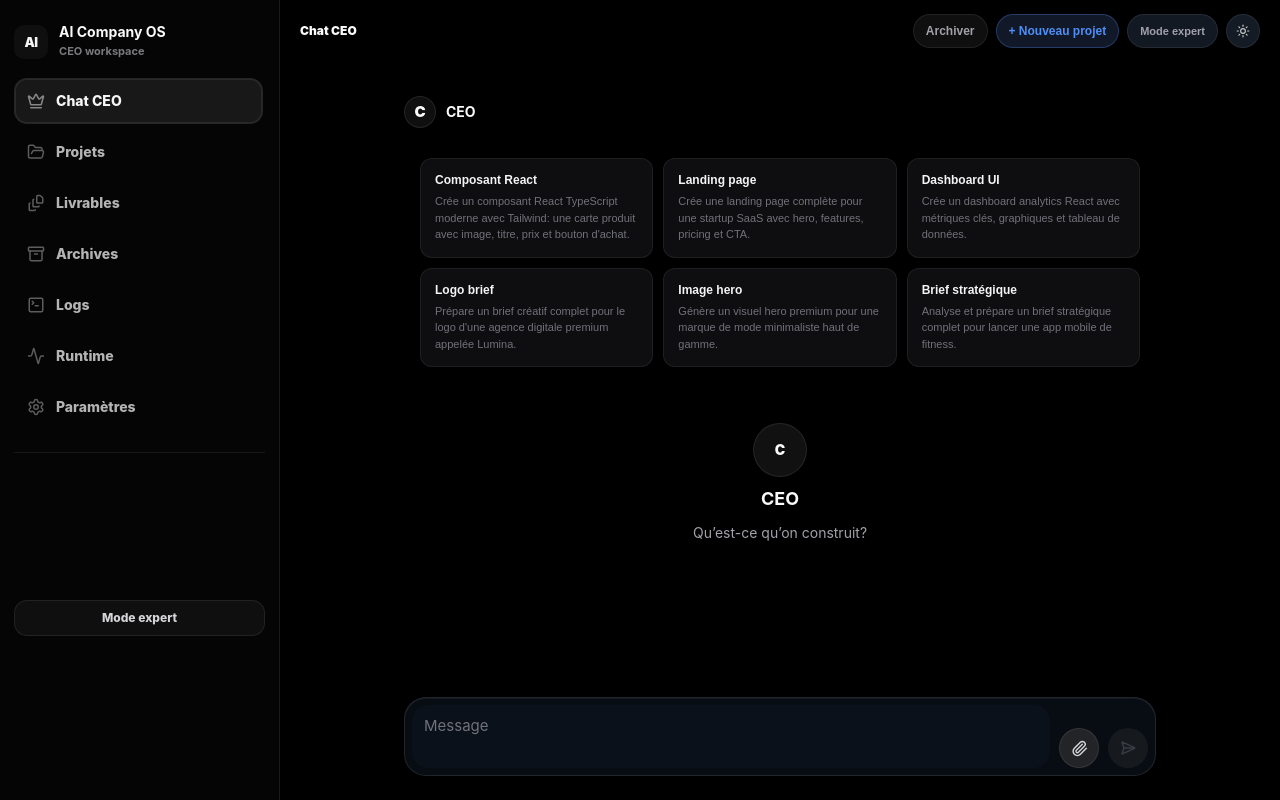
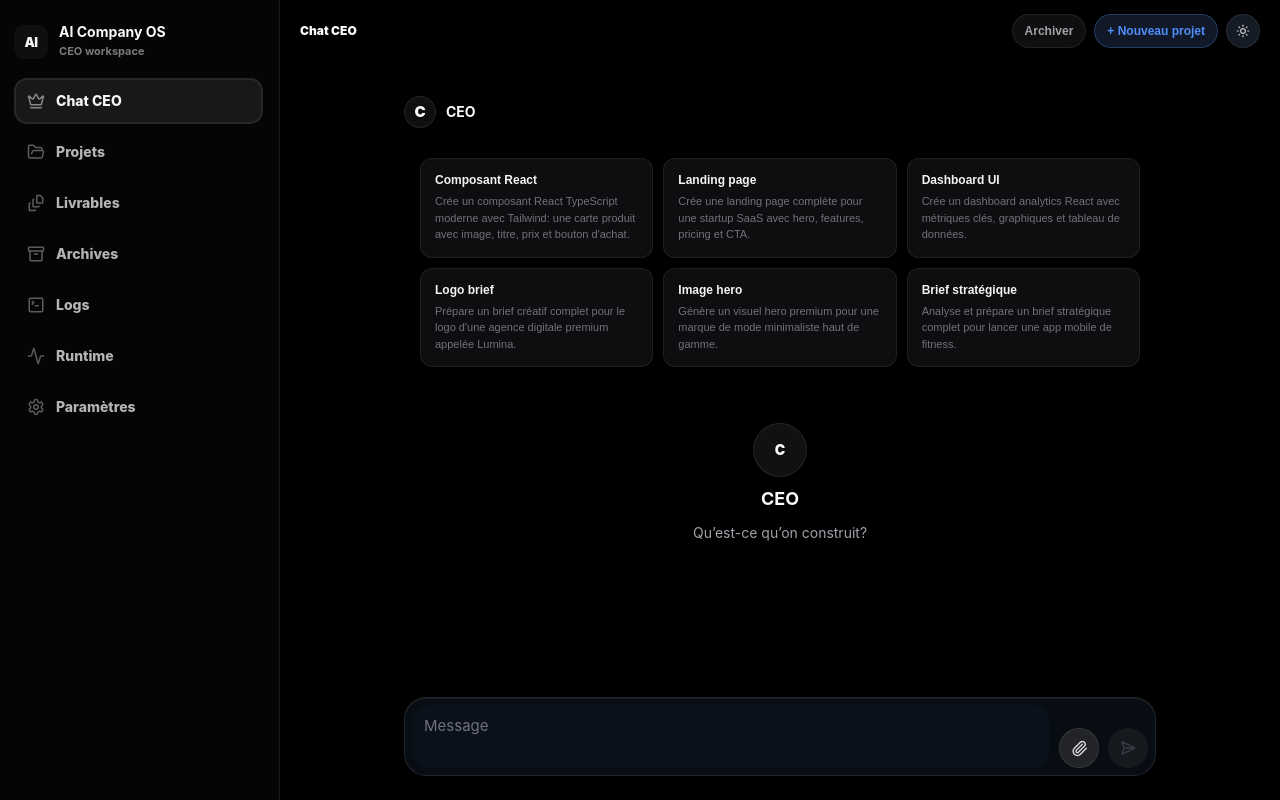
Before and after one commit to simon07819/AI-Company-OS, a Next.js app in the folder control-center/: page /ceo in a window 1280 px wide. Built offline with nearby package versions, Linux system fonts and the light colour scheme.

Commit message:
fix: remove expert mode entry points from UI

```diff
--- a/control-center/src/components/ceo/CEOCommandSurface.tsx
+++ b/control-center/src/components/ceo/CEOCommandSurface.tsx
@@ -125,8 +125,8 @@
   done: "Terminé",
 };
 
-export default function CEOCommandSurface({ expertMode = false }: { expertMode?: boolean }) {
-  const isExpert = expertMode;
+export default function CEOCommandSurface() {
+  const isExpert = false;
   const [mission, setMission] = useState<CEOCurrentMission | null>(null);
   const [result, setResult] = useState<CEOCurrentResult | null>(null);
   const [conversationId] = useState(() => `ceo-${Date.now().toString(36)}-${Math.random().toString(36).slice(2, 8)}`);
--- a/control-center/src/components/os/AppTopBar.tsx
+++ b/control-center/src/components/os/AppTopBar.tsx
@@ -4,8 +4,6 @@
 import { useRouter } from "next/navigation";
 import { Menu } from "lucide-react";
 import ThemeToggle from "@/components/ThemeToggle";
-import { useOptionalViewMode } from "./ViewModeProvider";
-import ViewModeToggle from "./ViewModeToggle";
 
 export default function AppTopBar({
   activeLabel,
@@ -15,7 +13,6 @@
   onMenuClick: () => void;
 }) {
   const router = useRouter();
-  const viewMode = useOptionalViewMode();
   const [archiving, setArchiving] = useState(false);
 
   const handleArchive = () => {
@@ -55,7 +52,6 @@
         >
           + Nouveau projet
         </button>
-        {viewMode && <ViewModeToggle mode={viewMode.mode} onToggle={viewMode.toggleMode} />}
         <ThemeToggle />
       </div>
     </header>
--- a/control-center/src/components/os/CommandDock.tsx
+++ b/control-center/src/components/os/CommandDock.tsx
@@ -24,7 +24,7 @@
         <span className="platform-sidebar-logo">AI</span>
         <span>
           <strong>AI Company OS</strong>
-          <small>{mode === "expert" ? "Mode expert" : "CEO workspace"}</small>
+          <small>CEO workspace</small>
         </span>
       </Link>
       <nav className="platform-sidebar-nav">
@@ -42,11 +42,6 @@
           </Link>
         ))}
       </nav>
-      <footer className="platform-sidebar-footer">
-        <Link className="platform-expert-link" href="/ceo/expert" aria-label="Ouvrir le mode expert">
-          Mode expert
-        </Link>
-      </footer>
     </aside>
   );
 }
--- a/control-center/src/components/os/DesktopShell.tsx
+++ b/control-center/src/components/os/DesktopShell.tsx
@@ -3,17 +3,16 @@
 import { useMemo, useState } from "react";
 import type { ReactNode } from "react";
 import { usePathname } from "next/navigation";
-import { isAdvancedPath, navigationForMode, pageLabel } from "@/lib/navigation";
+import { navigationForMode, pageLabel } from "@/lib/navigation";
 import AppTopBar from "./AppTopBar";
 import CommandDock from "./CommandDock";
-import { useViewMode, ViewModeProvider } from "./ViewModeProvider";
+import { ViewModeProvider } from "./ViewModeProvider";
 import WorkspaceSurface from "./WorkspaceSurface";
 
 function DesktopShellInner({ children }: { children: ReactNode }) {
   const pathname = usePathname();
-  const { mode } = useViewMode();
   const [mobileNavOpen, setMobileNavOpen] = useState(false);
-  const effectiveMode = mode === "expert" || isAdvancedPath(pathname) ? "expert" : "simple";
+  const effectiveMode = "simple" as const;
   const navItems = useMemo(() => navigationForMode(effectiveMode), [effectiveMode]);
   const activeLabel = pageLabel(pathname, navItems);
   return (
```
